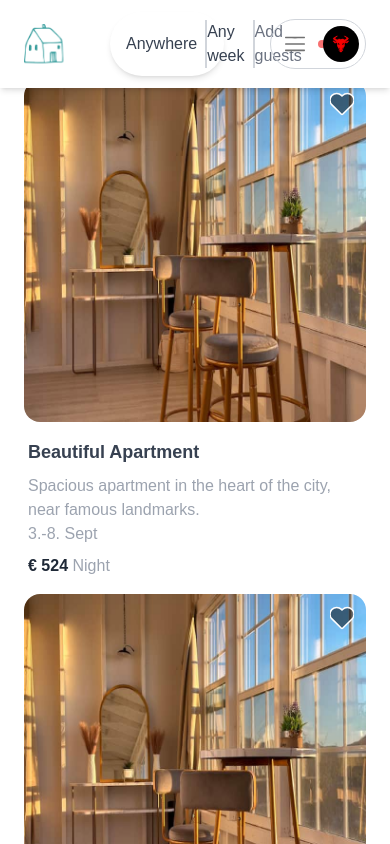
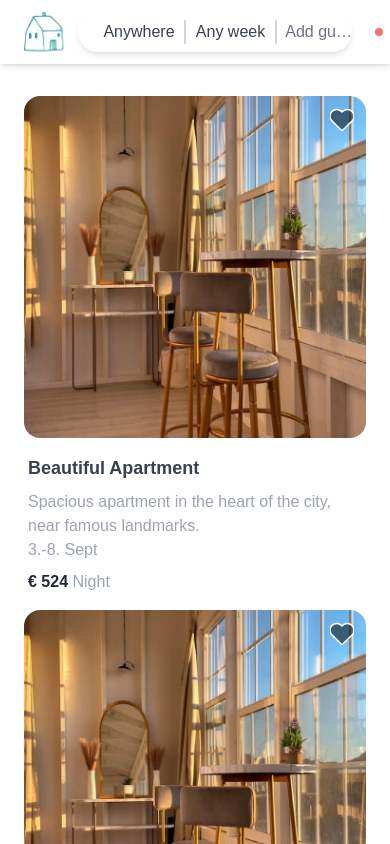
Before and after one commit to bulleric/coding-challange, a Next.js app: page / in a window 390 px wide. Shown: the top 844 px of the page. Built offline with nearby package versions, Linux system fonts and the light colour scheme.

Commit message:
Small changes to display the current SearchComponent unbroken

```diff
--- a/app/page.js
+++ b/app/page.js
@@ -3,7 +3,7 @@ import Feed from '@components/Feed'
 
 const Home = () => {
   return (
-    <section className="mt-20 px-6 sm:px-12">
+    <section className="mt-24 sm:mt-20 px-6 sm:px-12">
       <Feed />
     </section>
   );
--- a/components/SearchComponent.jsx
+++ b/components/SearchComponent.jsx
@@ -6,16 +6,16 @@ const SearchComponent = () => {
   };
 
   return (
-    <div onClick={handleClick} className="flex items-center bg-white py-2 px-4 rounded-full shadow-md mx-auto w-1/3 cursor-pointer">
+    <div onClick={handleClick} className="flex items-center bg-white py-2 px-4 rounded-full shadow-md mx-auto w-4/5 sm:w-2/3 md:w-1/2 lg:w-1/3 cursor-pointer">
       <div className="flex-1 flex justify-between">
-        <div className="flex-1 flex items-center justify-center border-r-2 border-gray-300 pr-2">
-          <div className="text-base text-gray-700">Anywhere</div>
+        <div className="flex-1 flex items-center justify-center border-r-2 border-gray-300 pr-2 px-2 min-w-0">
+          <div className="text-base text-gray-700 truncate">Anywhere</div>
         </div>
-        <div className="flex-1 flex items-center justify-center border-r-2 border-gray-300 pr-2">
-          <div className="text-base  text-gray-700">Any week</div>
+        <div className="flex-1 flex items-center justify-center border-r-2 border-gray-300 pr-2 px-2 min-w-0">
+          <div className="text-base text-gray-700 truncate">Any week</div>
         </div>
-        <div className="flex-1 flex items-center justify-center pr-2">
-          <div className="text-base text-gray-500">Add guests</div>
+        <div className="flex-1 flex items-center justify-center pr-2 px-2 min-w-0">
+          <div className="text-base text-gray-500 truncate">Add guests</div>
         </div>
       </div>
       <div className="ml-2 bg-red-400 p-1 rounded-full">
--- a/components/UserAvatarButton.jsx
+++ b/components/UserAvatarButton.jsx
@@ -2,7 +2,7 @@ import Image from "next/image";
 
 const UserAvatarButton = () => {
   return (
-    <button className="flex items-center justify-between p-1.5 rounded-full border border-gray-300 hover:bg-gray-100 w-24">
+    <button className="hidden md:flex items-center justify-between p-1.5 rounded-full border border-gray-300 hover:bg-gray-100 w-24">
       <div className="ml-2">
         <Image
           src="/assets/icons/menu-icon.svg"
```
